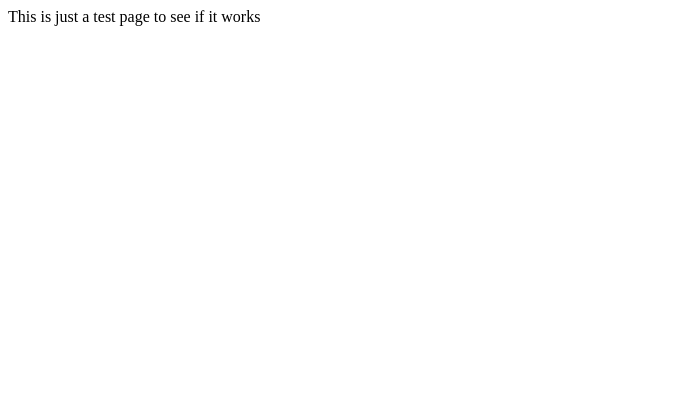
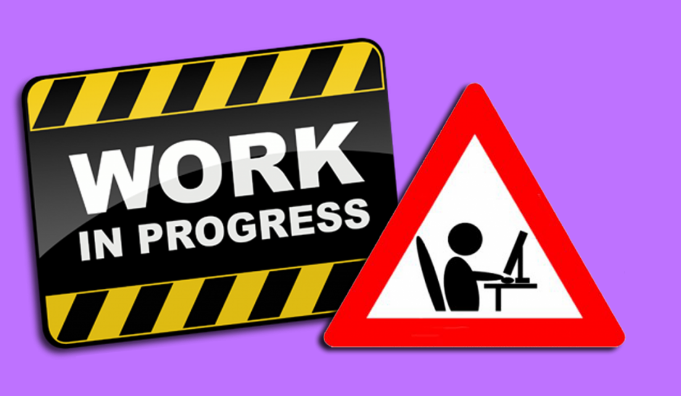
Before and after one commit to mindatpeacecounselling/mindatpeacecounselling.github.io, a plain HTML site: page index.html in a window 1280 px wide. Shown: the whole page, without its empty margins (0-681 px from the left). Drawn offline with Linux system fonts and the light colour scheme.

Commit message:
Work in Progress
changing the page to show work in progress so that if someone visits it
looks better than just a test page.

```diff
--- a/index.html
+++ b/index.html
@@ -1,9 +1,10 @@
 <!DOCTYPE html>
 <html>
+<link rel="stylesheet" type="text/css" href="style.css">
 <head>
-	<title>Test page</title>
+	<title>Work in progress</title>
 </head>
 <body>
-This is just a test page to see if it works
+<img src="Images/work-in-progress.png" alt="Work in Progress" height="50%" width="50%">
 </body>
 </html>
--- /dev/null
+++ b/style.css
@@ -0,0 +1,3 @@
+body{
+	background-color: #BE72FF;
+}
```
Also changed, not shown: Images/work-in-progress.png (added).
